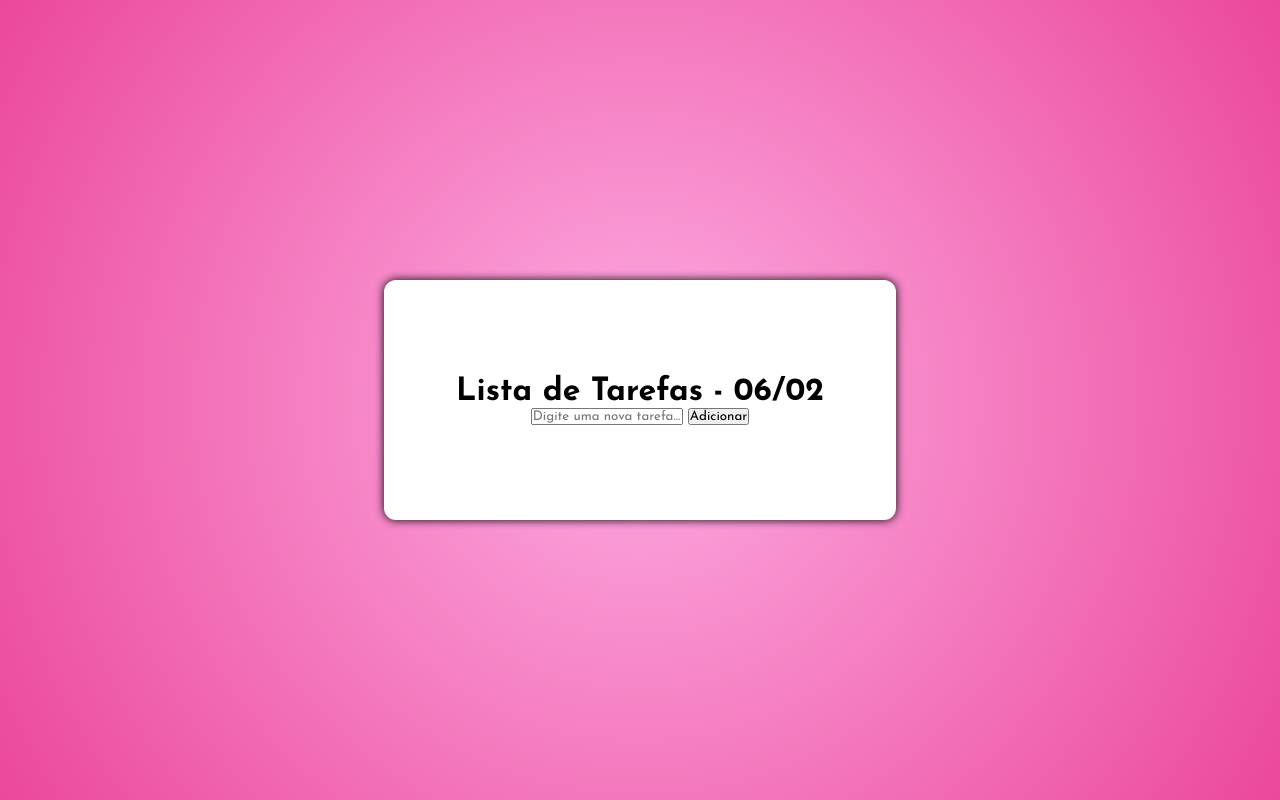
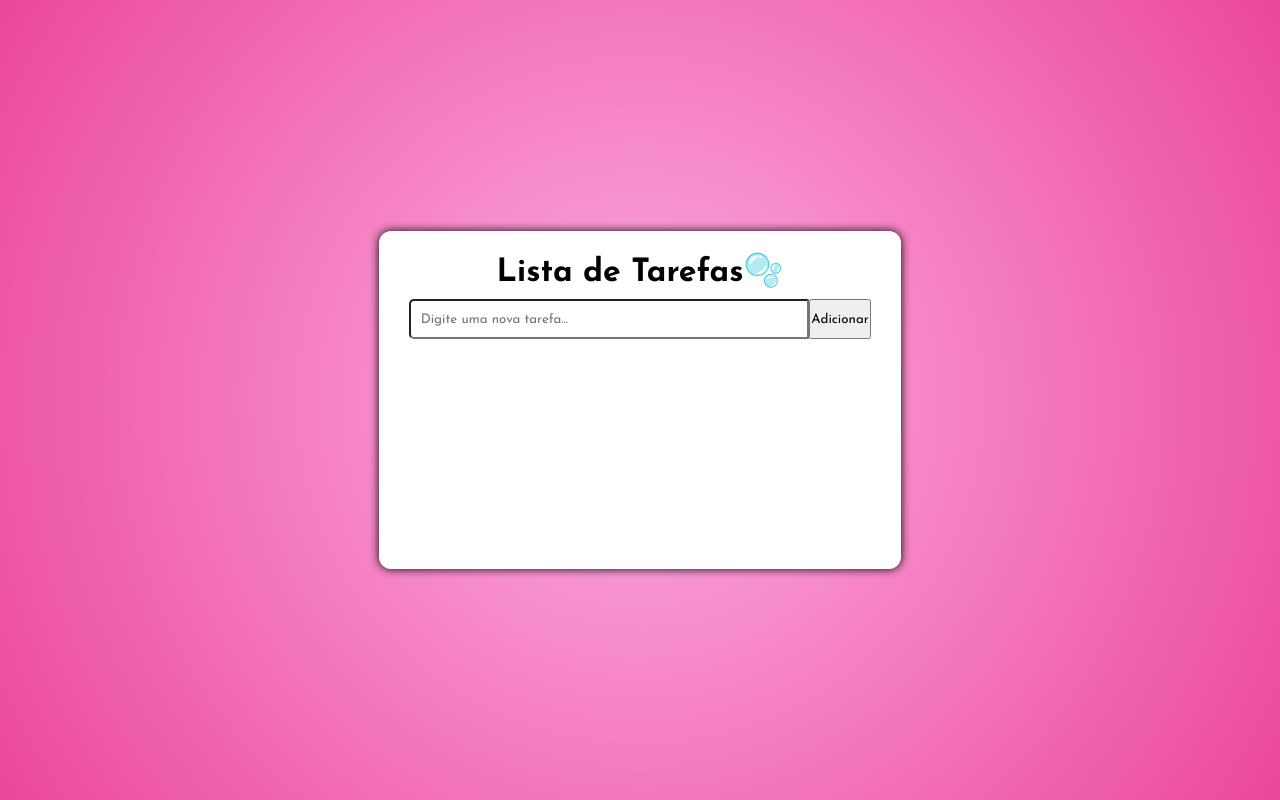
Before and after one commit to luschettini/toDoList, a plain HTML site: page index.html in a window 1280 px wide. Drawn offline with Linux system fonts and the light colour scheme.

Commit message:
feat: adição no css

```diff
--- a/index.html
+++ b/index.html
@@ -8,17 +8,17 @@
     <script src="script.js"></script>
 </head>
 <body>
+    <main>
     <div class="container">
     <div class="header">
-    <h1>Lista de Tarefas - 06/02</h1>
-    <input type="text" id="new-task" placeholder="Digite uma nova tarefa...">
-    <button id="add-task">Adicionar</button>
+    <h1>Lista de Tarefas🫧</h1>
     </div>
-    <div class="list">
-    <ul id="task-list"></ul>
+    <div class="task">
+        <input type="text" class="new-task" id="new-task" placeholder="Digite uma nova tarefa...">
+        <button id="add-task">Adicionar</button>
     </div>
-    </div>
-
+</div>
+</main>
 
 </body>
 </html>
--- a/script.js
+++ b/script.js
@@ -0,0 +1 @@
+console.log(document.getElementById())
--- a/style.css
+++ b/style.css
@@ -16,14 +16,35 @@ body {
 }
 
 .container {
-    display: flex;
     background-color:rgb(255, 255, 255);
-    width: 40%;
+    box-shadow: 0 0 10px rgba(3, 3, 3, 0.993);
+    width: 100%;
     min-height: 30vh;
     padding: 20px;
     border-radius: 12px;
-    box-shadow: 0 0 10px rgba(3, 3, 3, 0.993);
     text-align: center;
+    display: flex;
+    flex-direction: column;
+    justify-content: center;
     align-items: center;
-    justify-content: center;
 }
+
+.task {
+    display: flex;
+    margin-bottom: 200px;
+    padding: 10px;
+    flex: 1;
+}
+.new-task {
+    padding: 9.4px;
+    height: 40px;
+    width: 400px;
+    border-radius: 5px 0 0 5px;;
+}
+
+.task-button {
+    background-color: royalblue;
+    border-radius: 5px 0 0 5px;
+    border: none;
+    padding: 10px;
+}
```
